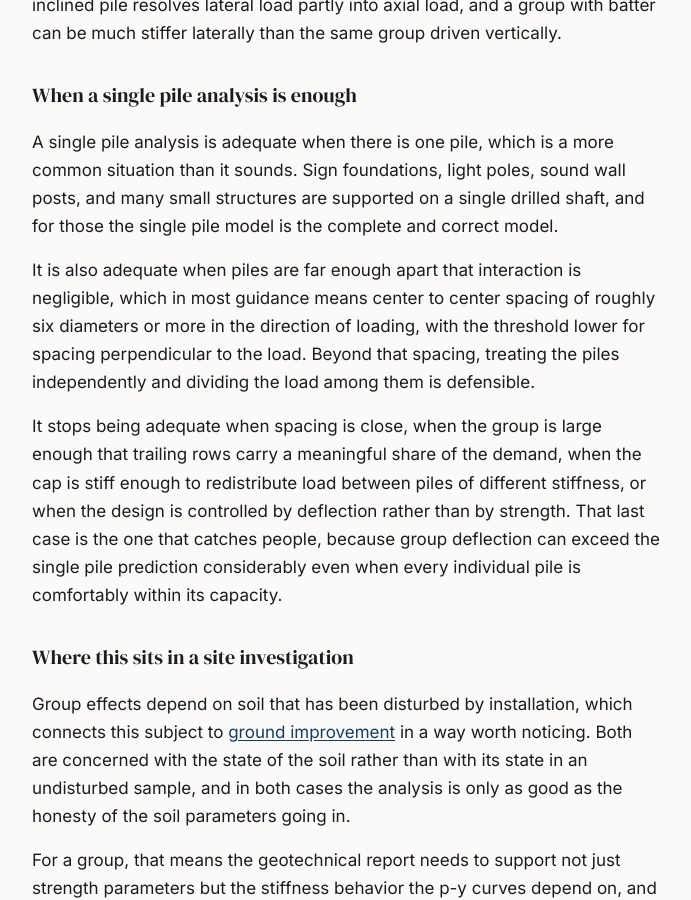
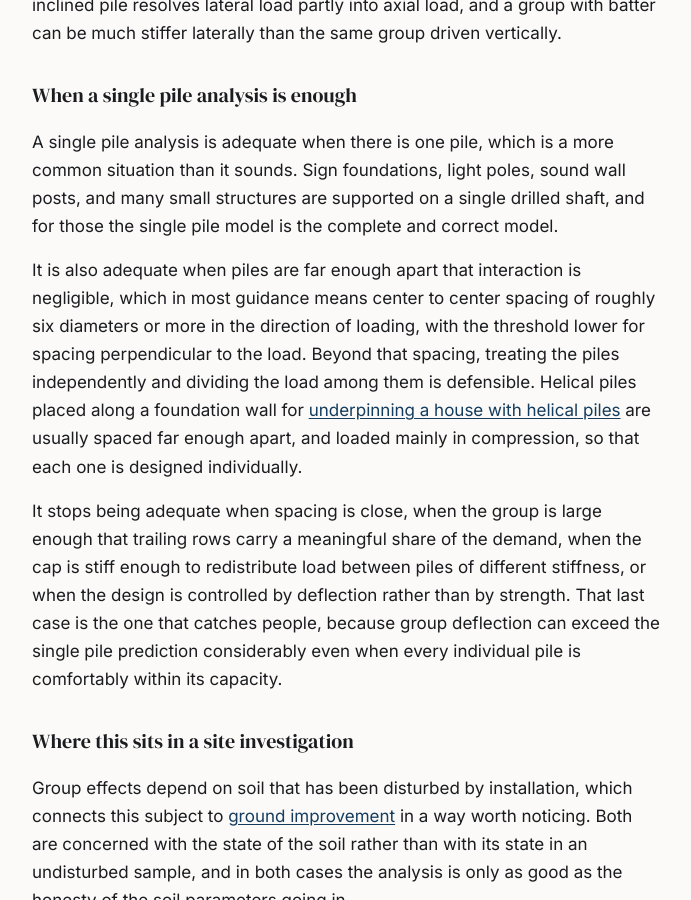
Before and after one commit to Ricyteach/ricyteach.github.io, a Jekyll site: the page built from _posts/2027-01-25-pile-group-effects.md, in a window 1280 px wide and 900 px high, scrolled down 2212 px. Shown: the whole window, without its empty margins (398-1089 px from the left). Built offline with Jekyll 4.4.1, drawn with Linux system fonts in a browser that asks for light colours.

Commit message:
Link the pile group article to the helical piles article
Co-Authored-By: Claude Opus 5.5 <noreply@anthropic.com>
Claude-Session: https://claude.ai/code/session_01HMKwxVjfvyLxUqznQqQryk

```diff
--- a/_posts/2027-01-25-pile-group-effects.md
+++ b/_posts/2027-01-25-pile-group-effects.md
@@ -38,7 +38,7 @@ Pile head fixity matters more in a group for the same reason. A pile rigidly con
 
 A single pile analysis is adequate when there is one pile, which is a more common situation than it sounds. Sign foundations, light poles, sound wall posts, and many small structures are supported on a single drilled shaft, and for those the single pile model is the complete and correct model.
 
-It is also adequate when piles are far enough apart that interaction is negligible, which in most guidance means center to center spacing of roughly six diameters or more in the direction of loading, with the threshold lower for spacing perpendicular to the load. Beyond that spacing, treating the piles independently and dividing the load among them is defensible.
+It is also adequate when piles are far enough apart that interaction is negligible, which in most guidance means center to center spacing of roughly six diameters or more in the direction of loading, with the threshold lower for spacing perpendicular to the load. Beyond that spacing, treating the piles independently and dividing the load among them is defensible. Helical piles placed along a foundation wall for [underpinning a house with helical piles](/articles/helical-piles/) are usually spaced far enough apart, and loaded mainly in compression, so that each one is designed individually.
 
 It stops being adequate when spacing is close, when the group is large enough that trailing rows carry a meaningful share of the demand, when the cap is stiff enough to redistribute load between piles of different stiffness, or when the design is controlled by deflection rather than by strength. That last case is the one that catches people, because group deflection can exceed the single pile prediction considerably even when every individual pile is comfortably within its capacity.
 
```
